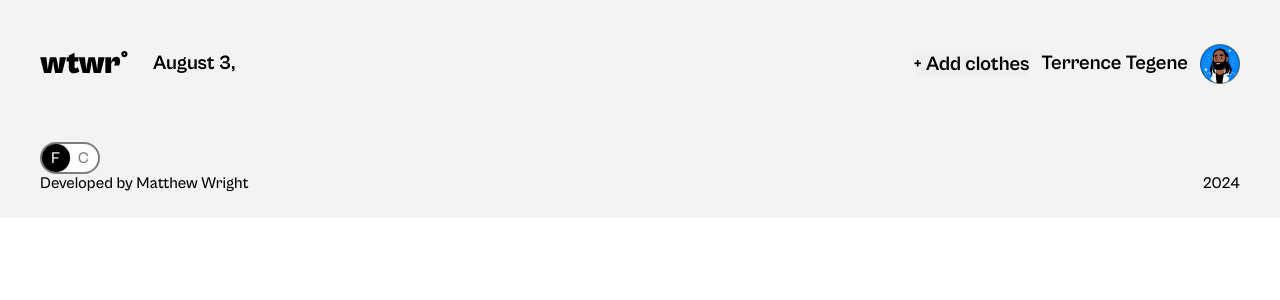
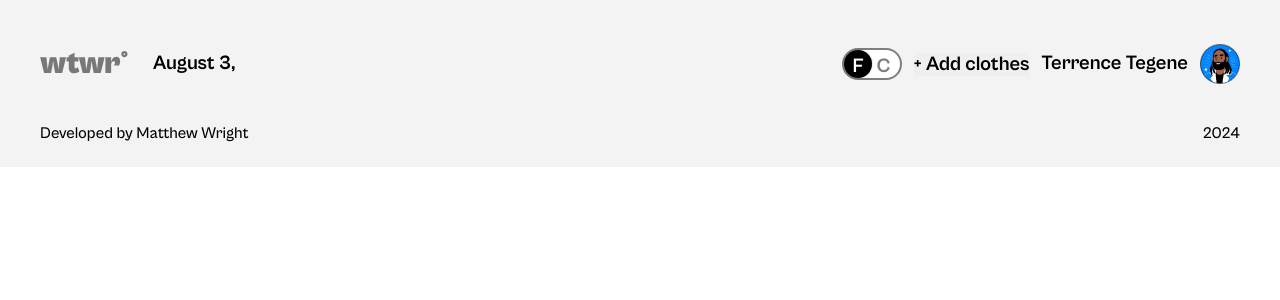
Before and after one commit to matthew-wright9630/WTWR, a React (Vite) app: page / in a window 1280 px wide. In both pictures the pointer is over the picture 84 px from the left and 64 px from the top of the page. Shown: the top 300 px of the page. Built offline with nearby package versions, Linux system fonts and the light colour scheme; no server answers.

Commit message:
update ToggleSwitch to be in the Header compononet

```diff
--- a/src/components/App/App.jsx
+++ b/src/components/App/App.jsx
@@ -103,7 +103,6 @@ function App() {
             isMobileMenuOpen={isMobileMenuOpen}
             toggleMobileMenu={toggleMobileMenu}
           />
-          <ToggleSwitch />
           <Routes>
             <Route
               path="se_project_react/"
--- a/src/components/Header/Header.css
+++ b/src/components/Header/Header.css
@@ -40,6 +40,12 @@
   width: 89px;
   height: 40px;
   cursor: pointer;
+  opacity: 1;
+  transition: linear .2s;
+}
+
+.header__logo:hover {
+  opacity: .5;
 }
 
 .header__date-location {
@@ -81,7 +87,7 @@
   transition: 0.2s linear;
 }
 
-.header__profile-name:hover {
+.header__profile-link:hover .header__profile-name {
   opacity: 0.5;
 }
 
--- a/src/components/Header/Header.jsx
+++ b/src/components/Header/Header.jsx
@@ -2,6 +2,7 @@ import { Link } from "react-router-dom";
 import logo from "../../assets/WTWR-logo.svg";
 import avatar from "../../assets/avatar.png";
 import "./Header.css";
+import ToggleSwitch from "../ToggleSwitch/ToggleSwitch";
 
 function Header({
   handleAddButtonClick,
@@ -24,6 +25,7 @@ function Header({
           isMobileMenuOpen === true ? "header__container_open" : ""
         }`}
       >
+        <ToggleSwitch />
         <button
           onClick={() => {
             handleAddButtonClick();
--- a/src/components/ToggleSwitch/ToggleSwitch.css
+++ b/src/components/ToggleSwitch/ToggleSwitch.css
@@ -1,8 +1,5 @@
 .temp {
-  /* width: 56px;
-  height: 28px;
-  border-radius: 20px;
-  border: 2px solid #7e7e7e; */
+  display: flex;
 }
 
 .temp__switch__checkbox {
```
